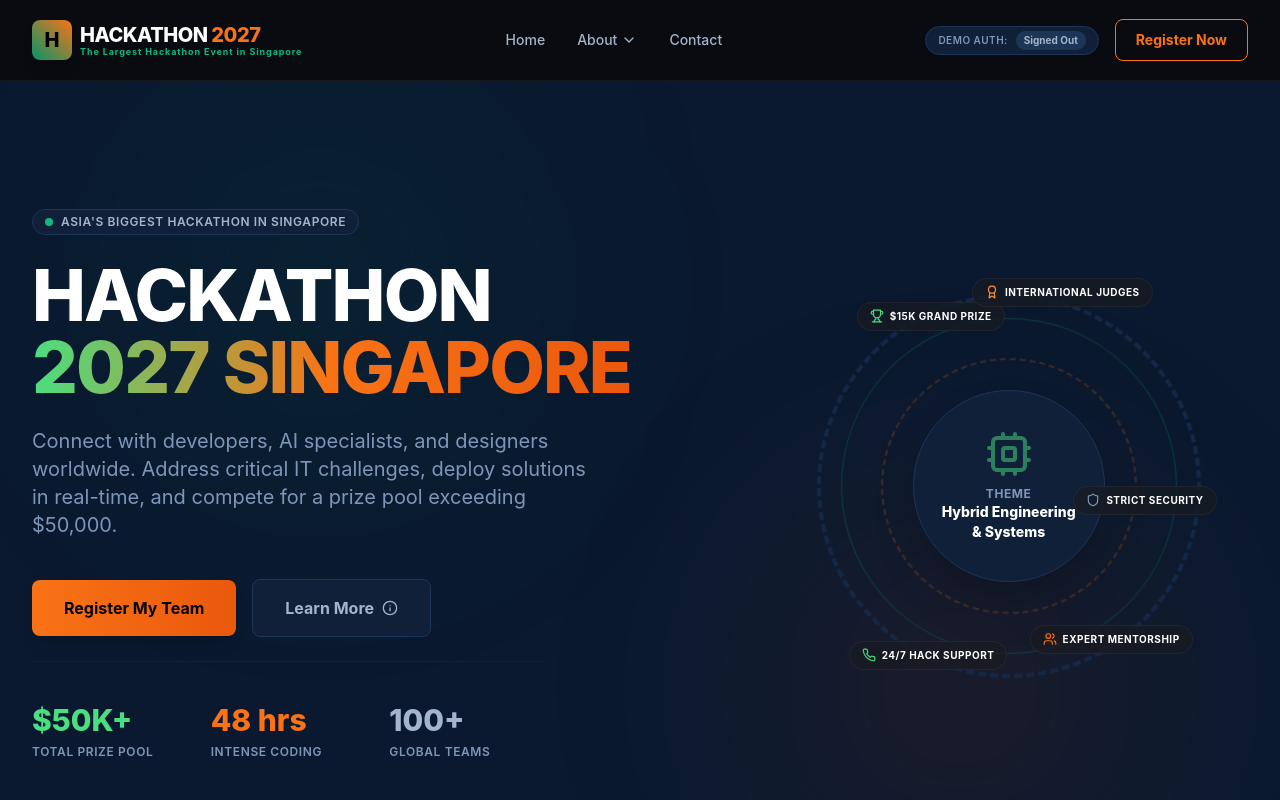
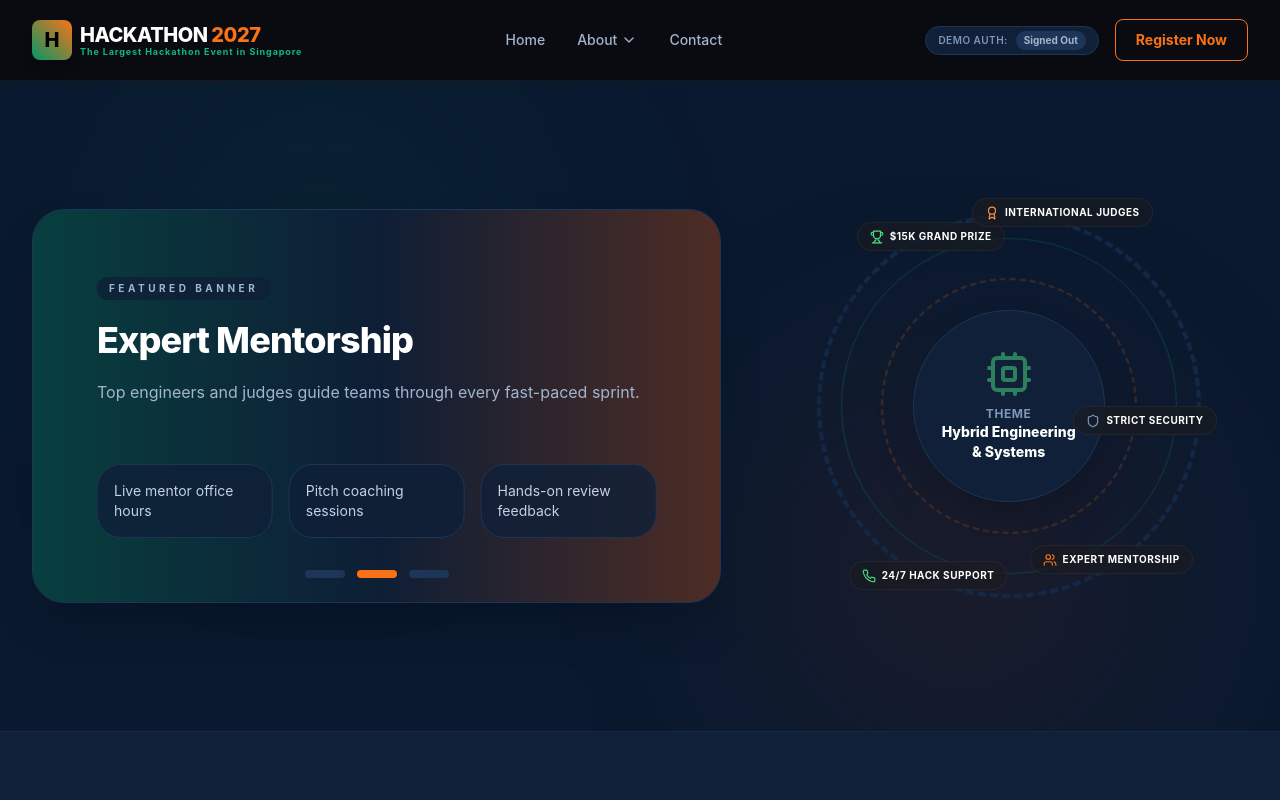
Before and after one commit to Hackathon2027K/Hackathon27, a Next.js app in the folder frontend/: page / in a window 1280 px wide. Shown: the top 800 px of the page. Built offline with nearby package versions, Linux system fonts and the light colour scheme.

Commit message:
Convert hero into circular sliding banner carousel

```diff
--- a/frontend/app/page.jsx
+++ b/frontend/app/page.jsx
@@ -38,6 +38,7 @@ export default function HomePage() {
   // Interactive Showcase States
   const [activeTrack, setActiveTrack] = useState(0);
   const [activeFAQ, setActiveFAQ] = useState(null);
+  const [activeBanner, setActiveBanner] = useState(0);
 
   // Simulated Phone Screen state
   const [phoneTab, setPhoneTab] = useState('home');
@@ -47,6 +48,14 @@ export default function HomePage() {
   useEffect(() => {
     setPhoneIsSignedIn(isSignedIn);
   }, [isSignedIn]);
+
+  useEffect(() => {
+    const interval = setInterval(() => {
+      setActiveBanner((prev) => (prev + 1) % heroBanners.length);
+    }, 5000);
+
+    return () => clearInterval(interval);
+  }, []);
 
   // Data Definitions
   const tracks = [
@@ -108,6 +117,27 @@ export default function HomePage() {
     { name: "Postman", level: "Gold", size: "col-span-1" },
     { name: "Twilio", level: "Silver", size: "col-span-1" },
     { name: "Okta", level: "Silver", size: "col-span-1" }
+  ];
+
+  const heroBanners = [
+    {
+      title: "HACKATHON 2027 SINGAPORE",
+      subtitle: "Asia's biggest hackathon returns with hybrid innovation, live challenges, and global mentorship.",
+      details: ["$50K+ Prize Pool", "48-hour competition", "100+ global teams"],
+      accent: "from-brand-green-400 to-brand-orange-500"
+    },
+    {
+      title: "Expert Mentorship",
+      subtitle: "Top engineers and judges guide teams through every fast-paced sprint.",
+      details: ["Live mentor office hours", "Pitch coaching sessions", "Hands-on review feedback"],
+      accent: "from-brand-orange-500 to-brand-yellow-400"
+    },
+    {
+      title: "International Judging Panel",
+      subtitle: "Global IT leaders evaluate ideas, execution, and real-world impact.",
+      details: ["Multi-stage judging", "Innovation-focused awards", "Global exposure"],
+      accent: "from-brand-green-500 to-brand-green-300"
+    }
   ];
 
   // Helper component for navigation links
@@ -290,61 +320,50 @@ export default function HomePage() {
         <div className="max-w-7xl mx-auto px-4 sm:px-6 lg:px-8 relative z-10">
           <div className="grid grid-cols-1 lg:grid-cols-12 gap-12 items-center">
 
-            {/* Left Content Column */}
-            <div className="lg:col-span-7 flex flex-col space-y-6 text-left">
-              <div className="inline-flex items-center space-x-2 bg-brand-grey-900 border border-brand-grey-800 rounded-full px-3 py-1 w-fit">
-                <span className="flex h-2 w-2 relative">
-                  <span className="animate-ping absolute inline-flex h-full w-full rounded-full bg-brand-green-400 opacity-75"></span>
-                  <span className="relative inline-flex rounded-full h-2 w-2 bg-brand-green-500"></span>
-                </span>
-                <span className="text-xs font-semibold tracking-wider uppercase text-brand-grey-300">
-                  ASIA'S BIGGEST HACKATHON IN SINGAPORE
-                </span>
-              </div>
+            {/* Slider Column */}
+            <div className="lg:col-span-7">
+              <div className="relative overflow-hidden rounded-[2rem] border border-brand-grey-800 bg-brand-grey-950 shadow-2xl p-6 sm:p-8">
+                <div className="absolute inset-0 bg-gradient-to-r from-brand-green-700/40 via-brand-grey-900/70 to-brand-orange-600/30 pointer-events-none"></div>
+                <div className="relative z-10 h-full overflow-hidden">
+                  <div
+                    className="flex transition-transform duration-700 ease-out"
+                    style={{ transform: `translateX(-${activeBanner * 100}%)` }}
+                  >
+                    {heroBanners.map((banner) => (
+                      <div key={banner.title} className="min-w-full flex flex-col justify-between gap-8 p-6 sm:p-8">
+                        <div>
+                          <span className="inline-flex rounded-full bg-brand-grey-900/80 px-3 py-1 text-[10px] uppercase tracking-[0.35em] text-brand-grey-300 font-bold mb-5">
+                            Featured Banner
+                          </span>
+                          <h2 className="text-3xl sm:text-4xl font-extrabold text-white tracking-tight max-w-2xl">
+                            {banner.title}
+                          </h2>
+                          <p className="mt-5 text-sm sm:text-base text-brand-grey-300 max-w-2xl leading-relaxed">
+                            {banner.subtitle}
+                          </p>
+                        </div>
 
-              <h1 className="text-4xl sm:text-5xl md:text-6xl lg:text-7xl font-extrabold tracking-tight text-white leading-[0.9]">
-                HACKATHON <br />
-                <span className="bg-gradient-to-r from-brand-green-400 via-brand-orange-500 to-brand-orange-600 bg-clip-text text-transparent">
-                  2027 SINGAPORE
-                </span>
-              </h1>
+                        <div className="grid grid-cols-1 sm:grid-cols-3 gap-4 mt-6">
+                          {banner.details.map((detail) => (
+                            <div key={detail} className="rounded-3xl bg-brand-grey-900/80 border border-brand-grey-800 px-4 py-4 text-sm text-brand-grey-200">
+                              {detail}
+                            </div>
+                          ))}
+                        </div>
+                      </div>
+                    ))}
+                  </div>
+                </div>
 
-              <p className="text-sm sm:text-base md:text-lg lg:text-xl text-brand-grey-400 max-w-xl leading-relaxed">
-                Connect with developers, AI specialists, and designers worldwide. Address critical IT challenges, deploy solutions in real-time, and compete for a prize pool exceeding $50,000.
-              </p>
-
-
-              <div className="flex flex-col sm:flex-row items-stretch sm:items-center space-y-3 sm:space-y-0 sm:space-x-4 pt-4">
-                <a
-                  href="#register"
-                  onClick={(e) => { e.preventDefault(); document.getElementById('register')?.scrollIntoView({ behavior: 'smooth' }); }}
-                  className="px-8 py-4 rounded-lg bg-gradient-to-r from-brand-orange-500 to-brand-orange-600 hover:from-brand-orange-400 hover:to-brand-orange-500 text-black font-bold text-center shadow-lg hover:shadow-brand-orange-500/20 transform hover:-translate-y-0.5 transition-all duration-300"
-                >
-                  Register My Team
-                </a>
-                <a
-                  href="#about"
-                  onClick={(e) => { e.preventDefault(); document.getElementById('about')?.scrollIntoView({ behavior: 'smooth' }); }}
-                  className="px-8 py-4 rounded-lg bg-brand-grey-900 border border-brand-grey-800 hover:border-brand-grey-600 text-brand-grey-300 font-bold text-center transition-all duration-300 flex items-center justify-center space-x-2"
-                >
-                  <span>Learn More</span>
-                  <Info className="w-4 h-4" />
-                </a>
-              </div>
-
-              {/* Mini Stats Grid */}
-              <div className="grid grid-cols-1 sm:grid-cols-3 gap-4 sm:gap-6 pt-10 border-t border-brand-grey-900 max-w-lg">
-                <div>
-                  <span className="block text-2xl sm:text-3xl font-extrabold text-brand-green-400">$50K+</span>
-                  <span className="text-xs text-brand-grey-400 uppercase tracking-wider font-semibold">Total Prize Pool</span>
-                </div>
-                <div>
-                  <span className="block text-2xl sm:text-3xl font-extrabold text-brand-orange-500">48 hrs</span>
-                  <span className="text-xs text-brand-grey-400 uppercase tracking-wider font-semibold">Intense Coding</span>
-                </div>
-                <div>
-                  <span className="block text-2xl sm:text-3xl font-extrabold text-brand-grey-300">100+</span>
-                  <span className="text-xs text-brand-grey-400 uppercase tracking-wider font-semibold">Global Teams</span>
+                <div className="absolute bottom-6 left-1/2 z-20 flex -translate-x-1/2 gap-3">
+                  {heroBanners.map((_, index) => (
+                    <button
+                      key={index}
+                      onClick={() => setActiveBanner(index)}
+                      className={`h-2 w-10 rounded-full transition-all ${activeBanner === index ? 'bg-brand-orange-500' : 'bg-brand-grey-800'}`}
+                      aria-label={`Show banner ${index + 1}`}
+                    />
+                  ))}
                 </div>
               </div>
             </div>
```
